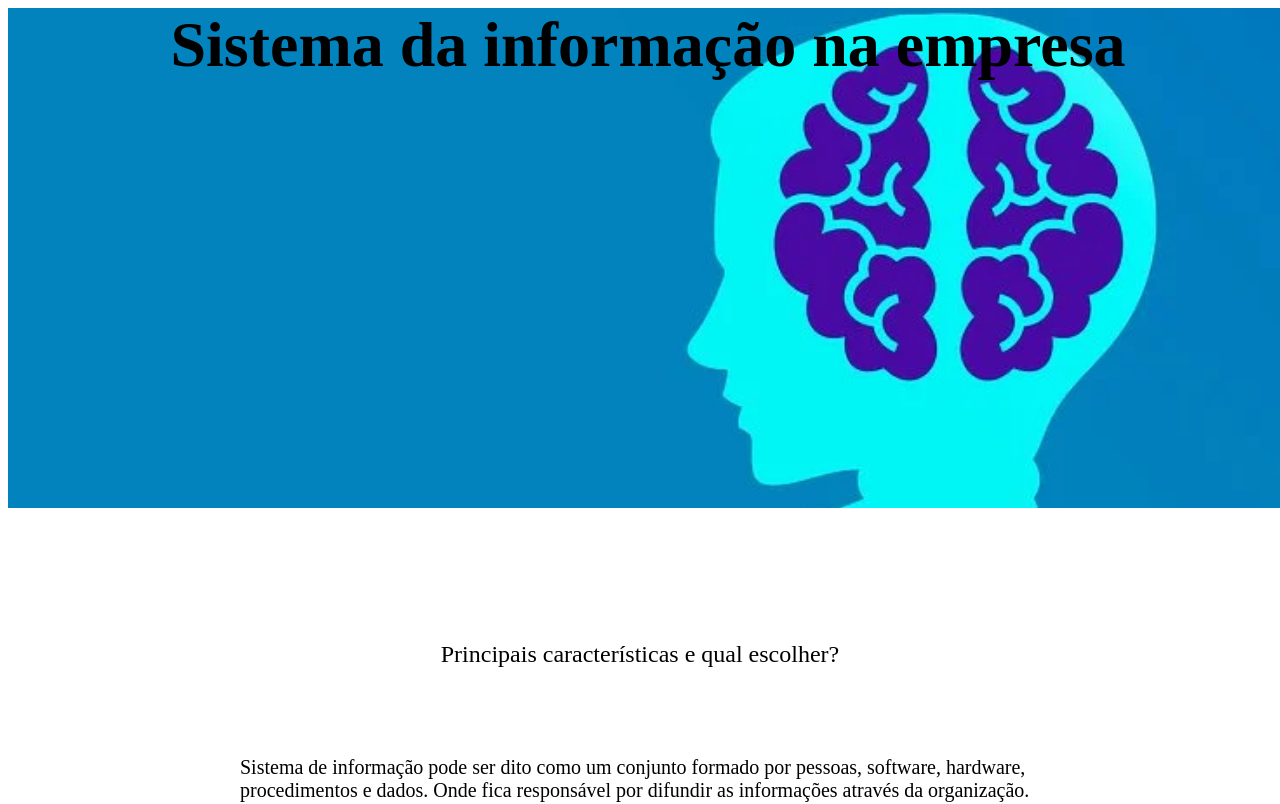
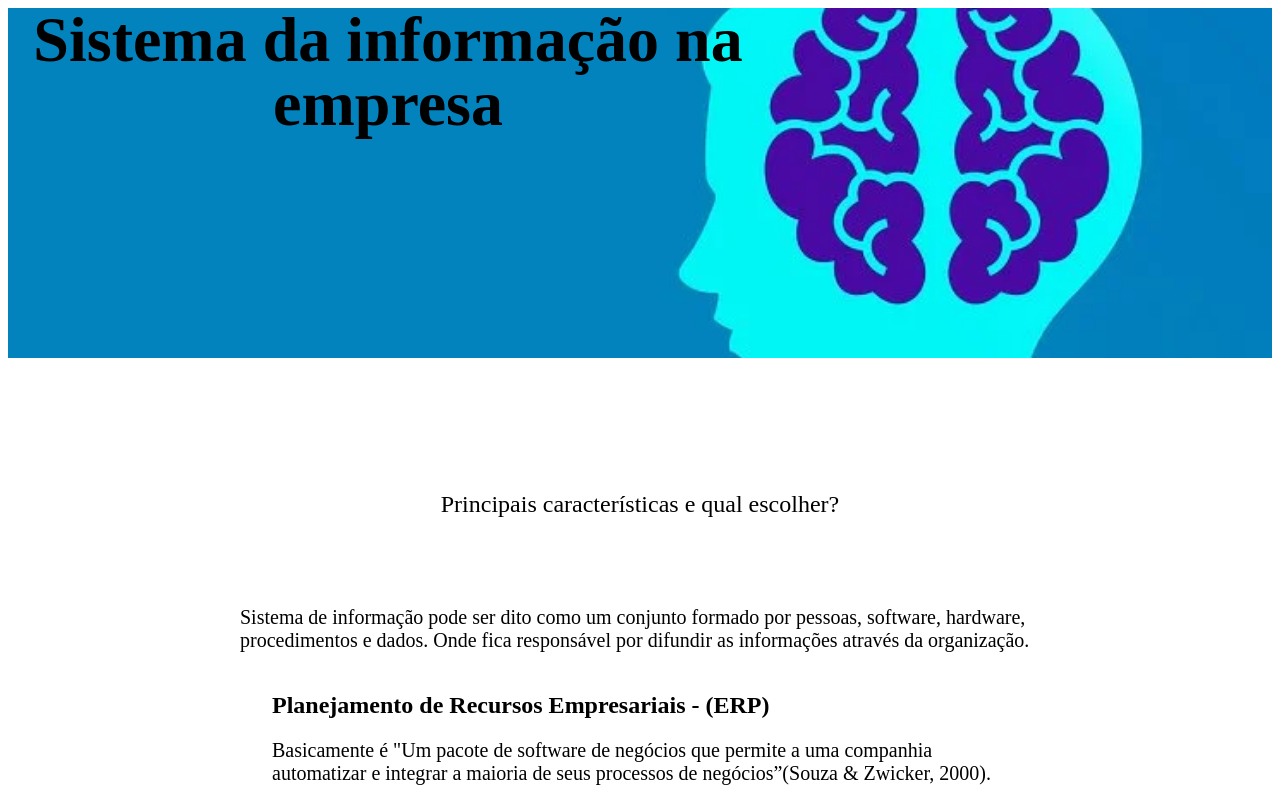
Before and after one commit to MatheusHash/trabalhoNovaTecnologia, a Next.js app: page / in a window 1280 px wide. Shown: the top 804 px of the page. Built offline with nearby package versions, Linux system fonts and the light colour scheme.

Commit message:
img posi

```diff
--- a/pages/index.js
+++ b/pages/index.js
@@ -8,13 +8,16 @@ export default function Home() {
     <>
     <div className={styles.img}>
           <h1 className={styles.title}>
+
+          </h1>
+          <h1 className={styles.title}>
             Sistema da informação na empresa
           </h1>
       </div>
 
     <div className={styles.container}>
 
-      <Head >
+      <Head>
         <title>Sistema da informação na empresa</title>
         <meta name="description" content="Generated by create next app" />
         <link rel="icon" href="/favicon.ico" />
--- a/styles/Home.module.css
+++ b/styles/Home.module.css
@@ -3,8 +3,8 @@
 }
 .img{
   background-image: url("/fundo1.webp");
-  height: 500px;
-  width: 100vw;
+  height: 350px;
+  width: 100%;
   background-repeat: no-repeat;
   background-position: center;
   background-size: cover;
@@ -49,9 +49,13 @@
 }
 
 .title {
-  margin: 0;
-  line-height: 1.15;
+  margin-top: 0%;
+  margin-left: 0%;
+  margin-bottom:0%;
+  margin-right: 40%;
+  line-height: 1.0;
   font-size: 4rem;
+  position: absolute;
 }
 
 .title,
```
